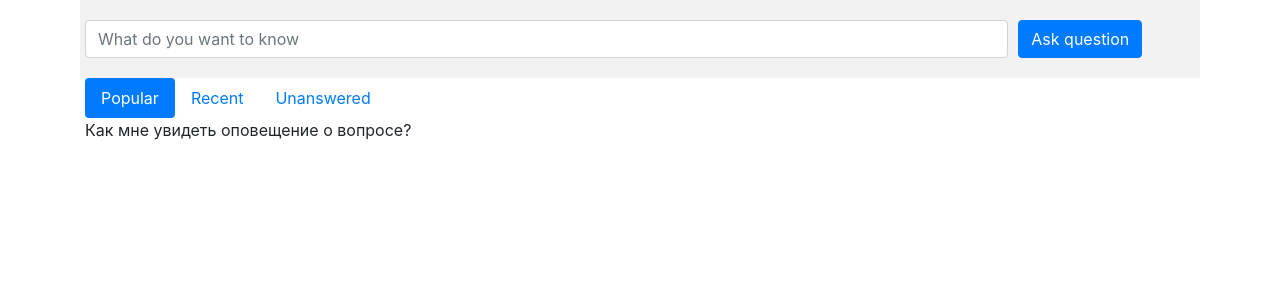
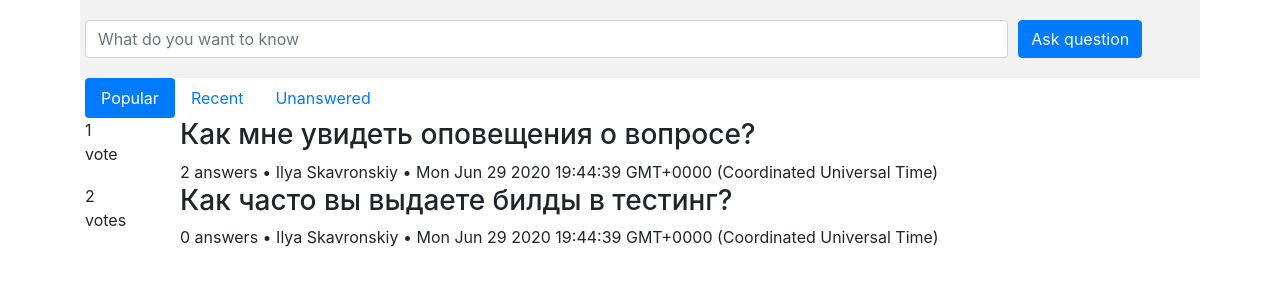
Before and after one commit to ilyaskav/questions-vue, a Vue app: page / in a window 1280 px wide. Shown: the top 300 px of the page. Built offline with nearby package versions, Linux system fonts and the light colour scheme.

Commit message:
created question item component

```diff
--- a/package.json
+++ b/package.json
@@ -44,7 +44,8 @@
       "no-trailing-spaces":"off",
       "quotes": ["error", "single"],
       "semi": ["warn", "always"],
-      "space-before-function-paren":"off"
+      "space-before-function-paren":"off",
+      "padded-blocks":"warn"
     }
   },
   "browserslist": [
--- /dev/null
+++ b/src/components/questions-list-item.vue
@@ -0,0 +1,25 @@
+<template>
+  <div class="row">
+    <div class="col-md-1 vote">
+      <div class="votes-counter">{{question.votesCount}}</div>
+      <div class="votes-label">{{question.votesCount === 1 ? 'vote' : 'votes'}}</div>
+    </div>
+    <div class="col-md-11 question-info">
+      <h3>{{question.question}}</h3>
+      <span>{{question.answersCount}} answers</span> &bull;
+      <span>{{question.creator}}</span> &bull;
+      <span>{{question.creationDate}}</span>
+    </div>
+  </div>
+</template>
+
+<script>
+export default {
+  props: {
+    question: Object
+  }
+};
+</script>
+
+<style>
+</style>
--- a/src/components/questions-list.vue
+++ b/src/components/questions-list.vue
@@ -11,14 +11,48 @@
         <a class="nav-link" href="#">Unanswered</a>
       </li>
     </ul>
-    <div v-for="question in questions" :key="question">{{ question.question }}</div>
+    <questions-list-item v-for="question in questions" :key="question.id" :question="question"></questions-list-item>
   </div>
 </template>
 
 <script>
+import QuestionsListItem from '@/components/questions-list-item.vue';
+
 export default {
-  props: {
-    questions: Array
+  components: {
+    QuestionsListItem
+  },
+  data() {
+    return {
+      questions: null
+    };
+  },
+  created() {
+    this.getQuestions();
+  },
+  methods: {
+    getQuestions() {
+      this.questions = [
+        {
+          id: 1,
+          question: 'Как мне увидеть оповещения о вопросе?',
+          creator: 'Ilya Skavronskiy',
+          creationDate: new Date(),
+          votesCount: 1,
+          answersCount: 2,
+          tags: ['general']
+        },
+        {
+          id: 2,
+          question: 'Как часто вы выдаете билды в тестинг?',
+          creator: 'Ilya Skavronskiy',
+          creationDate: new Date(),
+          votesCount: 2,
+          answersCount: 0,
+          tags: ['build-system']
+        }
+      ];
+    }
   }
 };
 </script>
--- a/src/views/home.vue
+++ b/src/views/home.vue
@@ -10,7 +10,7 @@
             <button type="button" class="btn btn-primary">Ask question</button>
           </div>
         </div>
-        <questions-list :questions="questions"></questions-list>
+        <questions-list></questions-list>
       </div>
     </div>
   </div>
@@ -27,7 +27,6 @@ export default {
   },
   data() {
     return {
-      questions: [{ question: 'Как мне увидеть оповещение о вопросе?' }]
     };
   }
 };
```
